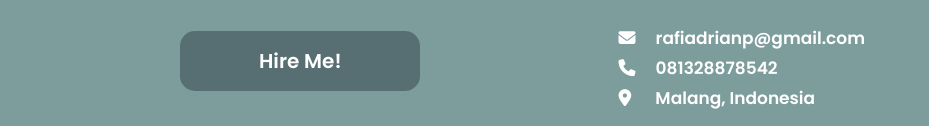
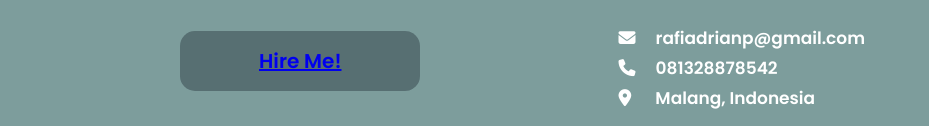
Before and after one commit to rafiadpr/webportoandre, a plain HTML site: page index.html in a window 1280 px wide. Shown: the part 3194-3320 px from the top of the page, 351-1280 px from the left. Drawn offline with Linux system fonts and the light colour scheme.

Commit message:
Update index.html

```diff
--- a/index.html
+++ b/index.html
@@ -190,7 +190,7 @@
                         <a href="https://twitter.com/RafiAdrianP"><i class="fa-brands fa-twitter"></i></a>
                     </div>
                     <div class="button-hire">
-                        <button>Hire Me!</button>
+                        <button><a href="https://docs.google.com/forms/d/e/1FAIpQLSfL8oRfzj6ZiafsufZuEi_xeFIvAM5kN-ZhC0tL7teL0e-Oqw/viewform?usp=sf_link">Hire Me!</a></button>
                     </div>
                     <div class="contact">
                         <ul>
```
